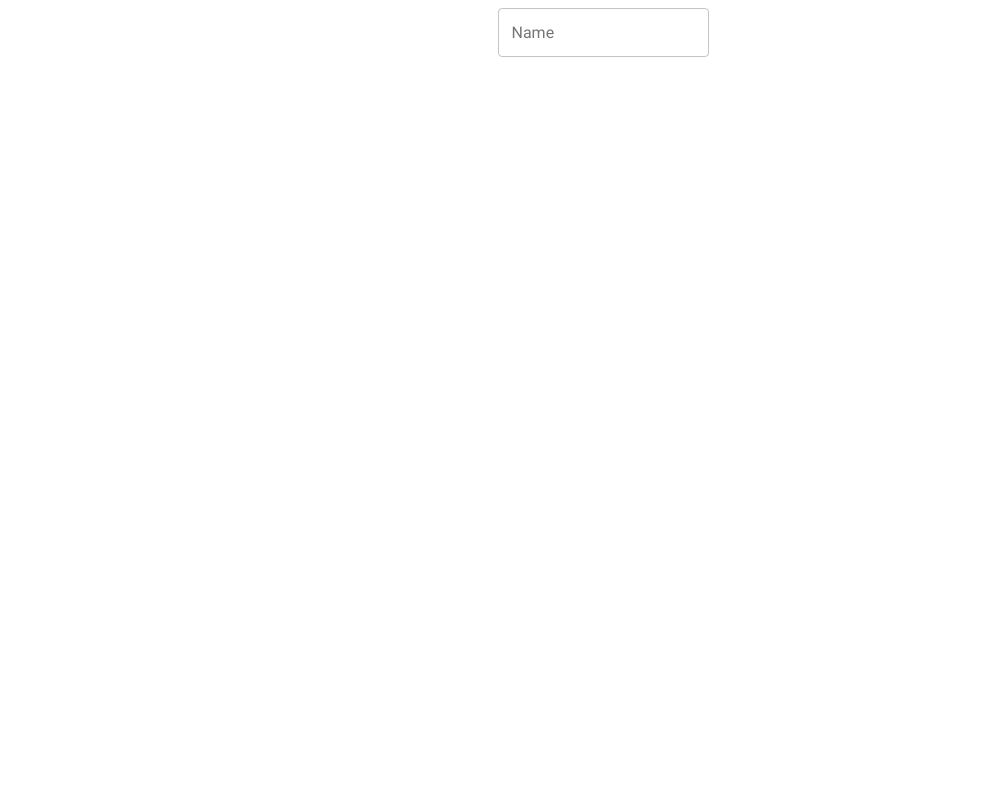
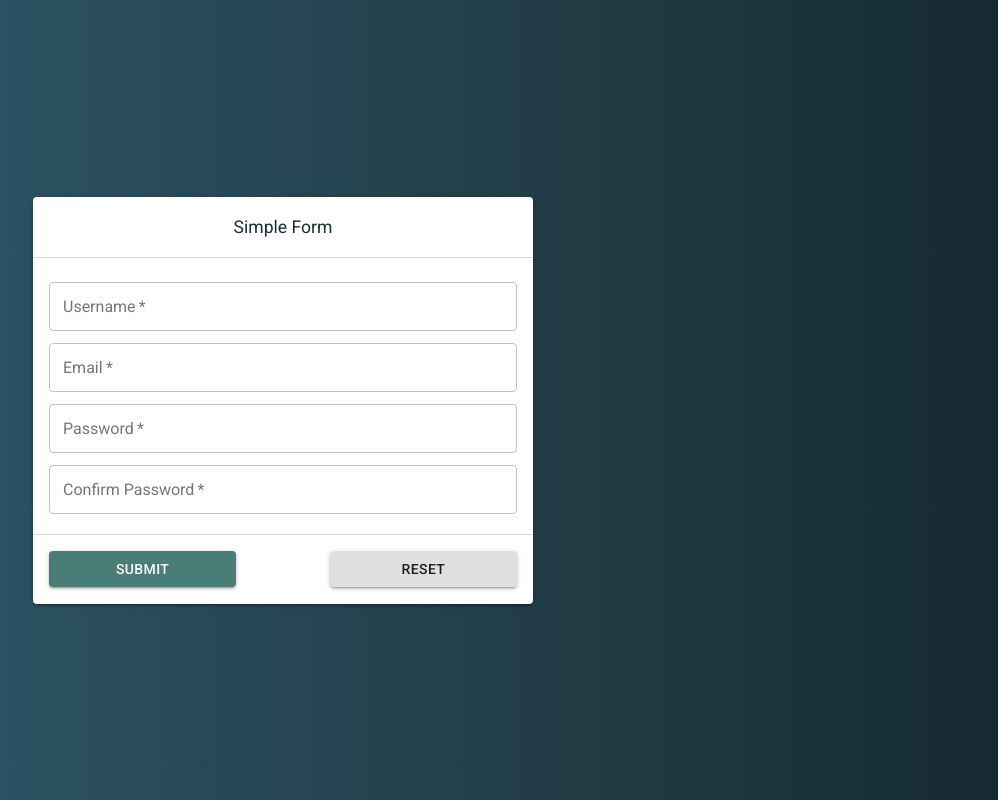
Before and after one commit to AshkanPM/riform, a React (Create React App) app in the folder example/: page / in a window 1280 px wide. Shown: the whole page, without its empty margins (37-1035 px from the left). Built offline with nearby package versions, Linux system fonts and the light colour scheme.

Commit message:
feat(Forms): Implement a simple form design

```diff
--- a/example/src/Components/Forms/Forms.js
+++ b/example/src/Components/Forms/Forms.js
@@ -1,20 +1,64 @@
 import React, { Component } from 'react'
 import styles from './Forms.module.scss'
 
-import TextField from '@material-ui/core/TextField';
+import Grid from '@material-ui/core/Grid'
+import Paper from '@material-ui/core/Paper'
+import TextField from '@material-ui/core/TextField'
+import Button from '@material-ui/core/Button'
 
 class Forms extends Component {
 
     render() {
         return (
-            <div className={styles.simpleForm}>
-                <TextField
-                    id="name"
-                    label="Name"
-                    margin="dense"
-                    variant="outlined"
-                />
-            </div>
+            <Grid container className={styles.simpleForm}>
+                <Grid item className={styles.center} xs={6}>
+                    <Paper className={styles.paper}>
+                        <div className={styles.head}>
+                            <span>Simple Form</span>
+                        </div>
+
+                        <div className={styles.body}>
+                            <TextField
+                                fullWidth
+                                required
+                                label="Username"
+                                margin="dense"
+                                variant="outlined"
+                            />
+                            <TextField
+                                fullWidth
+                                required
+                                label="Email"
+                                margin="dense"
+                                variant="outlined"
+                            />
+                            <TextField
+                                fullWidth
+                                required
+                                label="Password"
+                                margin="dense"
+                                variant="outlined"
+                            />
+                            <TextField
+                                fullWidth
+                                required
+                                label="Confirm Password"
+                                margin="dense"
+                                variant="outlined"
+                            />
+                        </div>
+
+                        <div className={styles.actions}>
+                            <Button variant="contained" color="secondary">Submit</Button>
+                            <Button variant="contained">Reset</Button>
+                        </div>
+                    </Paper>
+                </Grid>
+                <Grid item className={styles.center} xs={6}>
+
+                </Grid>
+
+            </Grid>
         )
     }
 }
--- a/example/src/Components/Forms/Forms.module.scss
+++ b/example/src/Components/Forms/Forms.module.scss
@@ -2,7 +2,60 @@
     width: 100vw;
     height: 100vh;
     overflow-x: hidden;
-
+    background: #0F2027;
+    /* fallback for old browsers */
+    background: -webkit-linear-gradient(to right, #2C5364, #203A43, #0F2027);
+    /* Chrome 10-25, Safari 5.1-6 */
+    background: linear-gradient(to right, #2C5364, #203A43, #0F2027);
+    /* W3C, IE 10+/ Edge, Firefox 16+, Chrome 26+, Opera 12+, Safari 7+ */
     display: flex;
     justify-content: space-around;
+    align-items: center;
 }
+
+.center {
+    display: flex;
+    justify-content: center;
+    align-items: center;
+}
+
+.paper {
+    width: 500px;
+
+    .head {
+        height: 60px;
+        border-bottom: 1px solid rgba(0, 0, 0, 0.15);
+        display: flex;
+        justify-content: center;
+        align-items: center;
+
+        span {
+            color: #182d36;
+            font-size: 1.1em;
+        }
+    }
+
+    .body {
+        padding: 1rem;
+    }
+
+    .actions {
+        height: 70px;
+        border-top: 1px solid rgba(0, 0, 0, 0.15);
+
+        display: flex;
+        align-items: center;
+        justify-content: space-between;
+
+        padding: 1rem;
+        box-sizing: border-box;
+
+        button {
+            width: 40%;
+        }
+    }
+}
+
+.input {
+    width: 100%;
+}
```
